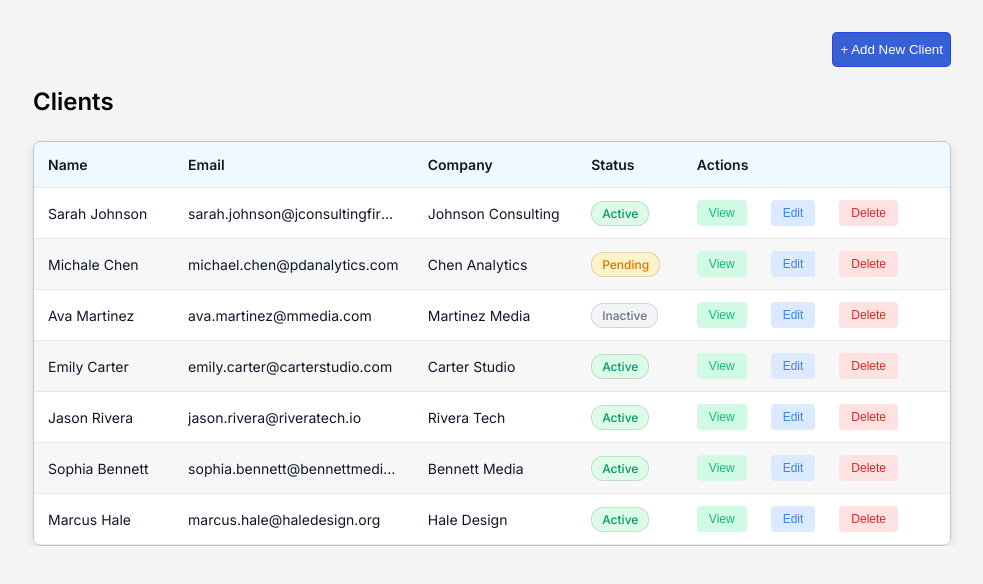
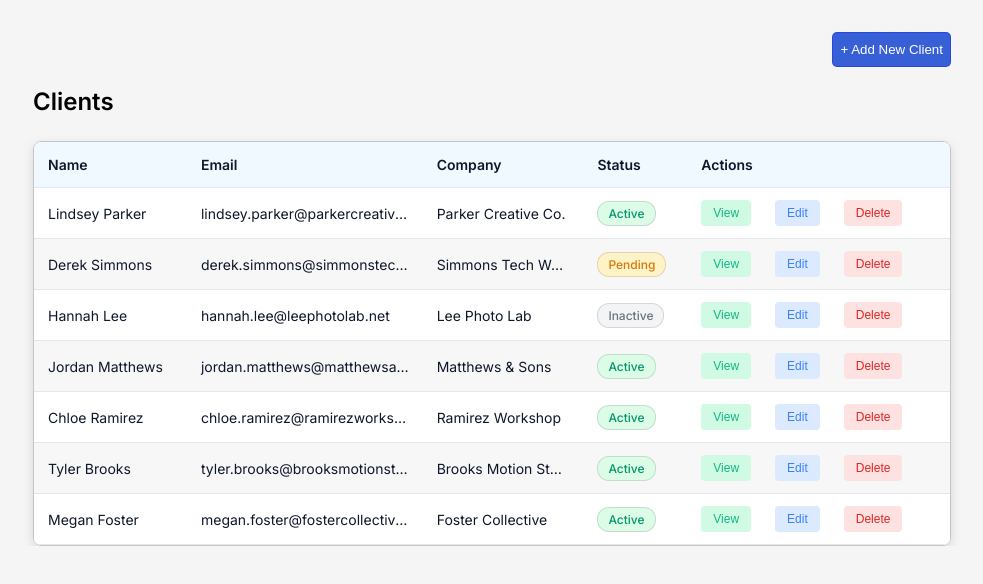
Before and after one commit to FixedBits/client-dashboard, a React (Vite) app: page / in a window 1280 px wide. Shown: the top 584 px of the page, without its empty margins (148-1131 px from the left). Built offline with nearby package versions, Linux system fonts and the light colour scheme.

Commit message:
Update clients.js
Replaced with data that resonates

```diff
--- a/src/data/clients.js
+++ b/src/data/clients.js
@@ -1,9 +1,9 @@
 export const initialClients = [
   {
     id: 1,
-    name: "Sarah Johnson",
-    email: "sarah.johnson@jconsultingfirm.com",
-    company: "Johnson Consulting",
+    name: "Lindsey Parker",
+    email: "lindsey.parker@parkercreative.co",
+    company: "Parker Creative Co.",
     status: "Active",
     actions: ["View", "Edit", "Delete"],
     createdAt: new Date().toISOString(),
@@ -11,9 +11,9 @@ export const initialClients = [
   },
   {
     id: 2,
-    name: "Michale Chen",
-    email: "michael.chen@pdanalytics.com",
-    company: "Chen Analytics",
+    name: "Derek Simmons",
+    email: "derek.simmons@simmonstechworks.com",
+    company: "Simmons Tech Works",
     status: "Pending",
     actions: ["View", "Edit", "Delete"],
     createdAt: new Date().toISOString(),
@@ -21,49 +21,49 @@ export const initialClients = [
   },
   {
     id: 3,
-    name: "Ava Martinez",
-    email: "ava.martinez@mmedia.com",
-    company: "Martinez Media",
+    name: "Hannah Lee",
+    email: "hannah.lee@leephotolab.net",
+    company: "Lee Photo Lab",
     status: "Inactive",
     actions: ["View", "Edit", "Delete"],
     createdAt: new Date().toISOString(),
     updatedAt: new Date().toISOString(),
   },
   {
-    id: 1,
-    name: "Emily Carter",
-    email: "emily.carter@carterstudio.com",
-    company: "Carter Studio",
+    id: 4,
+    name: "Jordan Matthews",
+    email: "jordan.matthews@matthewsandsons.org",
+    company: "Matthews & Sons",
     status: "Active",
     actions: ["View", "Edit", "Delete"],
     createdAt: new Date().toISOString(),
     updatedAt: new Date().toISOString(),
   },
   {
-    id: 2,
-    name: "Jason Rivera",
-    email: "jason.rivera@riveratech.io",
-    company: "Rivera Tech",
+    id: 5,
+    name: "Chloe Ramirez",
+    email: "chloe.ramirez@ramirezworkshop.com",
+    company: "Ramirez Workshop",
     status: "Active",
     actions: ["View", "Edit", "Delete"],
     createdAt: new Date().toISOString(),
     updatedAt: new Date().toISOString(),
   },
   {
-    id: 3,
-    name: "Sophia Bennett",
-    email: "sophia.bennett@bennettmedia.co",
-    company: "Bennett Media",
+    id: 6,
+    name: "Tyler Brooks",
+    email: "tyler.brooks@brooksmotionstudio.com",
+    company: "Brooks Motion Studio",
     status: "Active",
     actions: ["View", "Edit", "Delete"],
     createdAt: new Date().toISOString(),
     updatedAt: new Date().toISOString(),
   },
   {
-    id: 4,
-    name: "Marcus Hale",
-    email: "marcus.hale@haledesign.org",
-    company: "Hale Design",
+    id: 7,
+    name: "Megan Foster",
+    email: "megan.foster@fostercollective.co",
+    company: "Foster Collective",
     status: "Active",
     actions: ["View", "Edit", "Delete"],
     createdAt: new Date().toISOString(),
```
